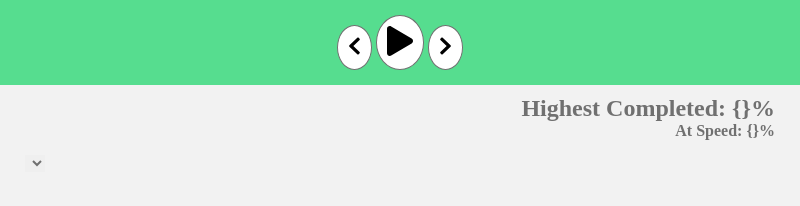
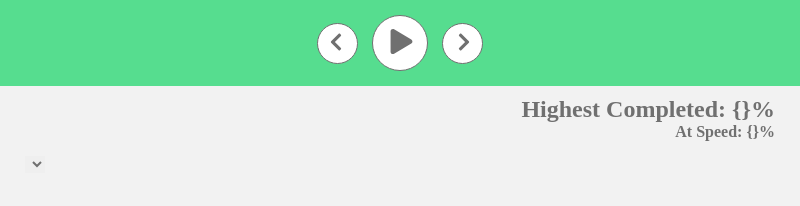
Before and after one commit to ConnorJWalker/Project, an Electron app: page src/ui/views/mainPage.html in a window 800 px wide. Drawn offline with Linux system fonts and the light colour scheme.

Commit message:
fixed button layout

```diff
--- a/src/ui/scripts/mainPage.js
+++ b/src/ui/scripts/mainPage.js
@@ -1,10 +1,11 @@
-let renderer, song, tracknameDropdown
+let renderer, song, tracknameDropdown, isCurrentlyPlaying = false
 
 window.addEventListener('DOMContentLoaded', () => {
     window.postMessage({ message: 'request-song' })
     window.addEventListener('ipc-recieved-song', onRecieveSong)
 
     tracknameDropdown = document.getElementById('track-dropdown')
+    setupControlButtons()
 })
 
 function displaySongDetails() {
@@ -45,3 +46,29 @@ function populateTrackSelector(tracknames) {
     let tracks = tracknameDropdown
     tracknames.forEach((track, i) => tracks.innerHTML += `<option value=${i}>${track}</option>`)
 }
+
+async function setupControlButtons() {
+    const iconsPath = '../../../assets/icons/{}.svg'
+    let iconPromiseArray = []; // This semicolon prevents error
+    ['chevron-left-solid', 'chevron-right-solid', 'play-solid', 'pause-solid'].forEach(icon => {
+        iconPromiseArray.push(fetch(iconsPath.replace('{}', icon)))
+    })
+
+    let responses = await Promise.all(iconPromiseArray)
+    responses = await Promise.all(responses.map(res => res.text()))
+
+    document.getElementById('prev-btn').innerHTML = responses[0]
+    document.getElementById('next-btn').innerHTML = responses[1]
+
+    const playButton = document.getElementById('play-btn')
+    playButton.innerHTML = responses[2]
+    playButton.addEventListener('click', () => {
+        playButton.innerHTML = responses[isCurrentlyPlaying ? 2 : 3]
+        isCurrentlyPlaying = !isCurrentlyPlaying
+
+        if (isCurrentlyPlaying)
+            playButton.classList.add('paused')
+        else
+            playButton.classList.remove('paused')
+    })
+}
--- a/src/ui/styles/main.css
+++ b/src/ui/styles/main.css
@@ -14,16 +14,42 @@ nav .control-buttons button {
     border-radius: 100%;
     background-color: #fff;
     border: 1px var(--font-colour) solid;
+    text-align: center;
+    padding: 8px;
+    vertical-align: middle;
 }
 
-nav .control-buttons button img {
-    height: 20px;
-    width: auto;
-    padding: 10px;
+nav .control-buttons #play-btn {
+    margin: 0 10px;
 }
 
-#play-btn img {
-    height: 30px;
+nav .control-buttons #prev-btn {
+    padding-right: 11px;
+}
+
+nav .control-buttons #next-btn {
+    padding-left: 11px;
+}
+
+nav .control-buttons button svg {
+    height: 20px;
+    width: 20px;
+    /* padding: 10px; */
+}
+
+#play-btn svg {
+    height: 25px;
+    width: 25px;
+    margin: 5px;
+    margin-left: 8px;
+}
+
+.paused {
+    width: 56px;
+}
+
+.paused svg {
+    margin-left: 5px !important;
 }
 
 .titles {
--- a/src/ui/views/mainPage.html
+++ b/src/ui/views/mainPage.html
@@ -10,9 +10,9 @@
 <body>
     <nav>
         <div class="control-buttons">
-            <button><img src="../../../assets/icons/chevron-left-solid.svg" alt="Back arrow"></button>
-            <button id="play-btn"><img src="../../../assets/icons/play-solid.svg" alt="Play button"></button>
-            <button><img src="../../../assets/icons/chevron-right-solid.svg" alt=""></button>
+            <button id="prev-btn"></button>
+            <button id="play-btn"></button>
+            <button id="next-btn"></button>
         </div>
     </nav>
     <section class="titles">
```
